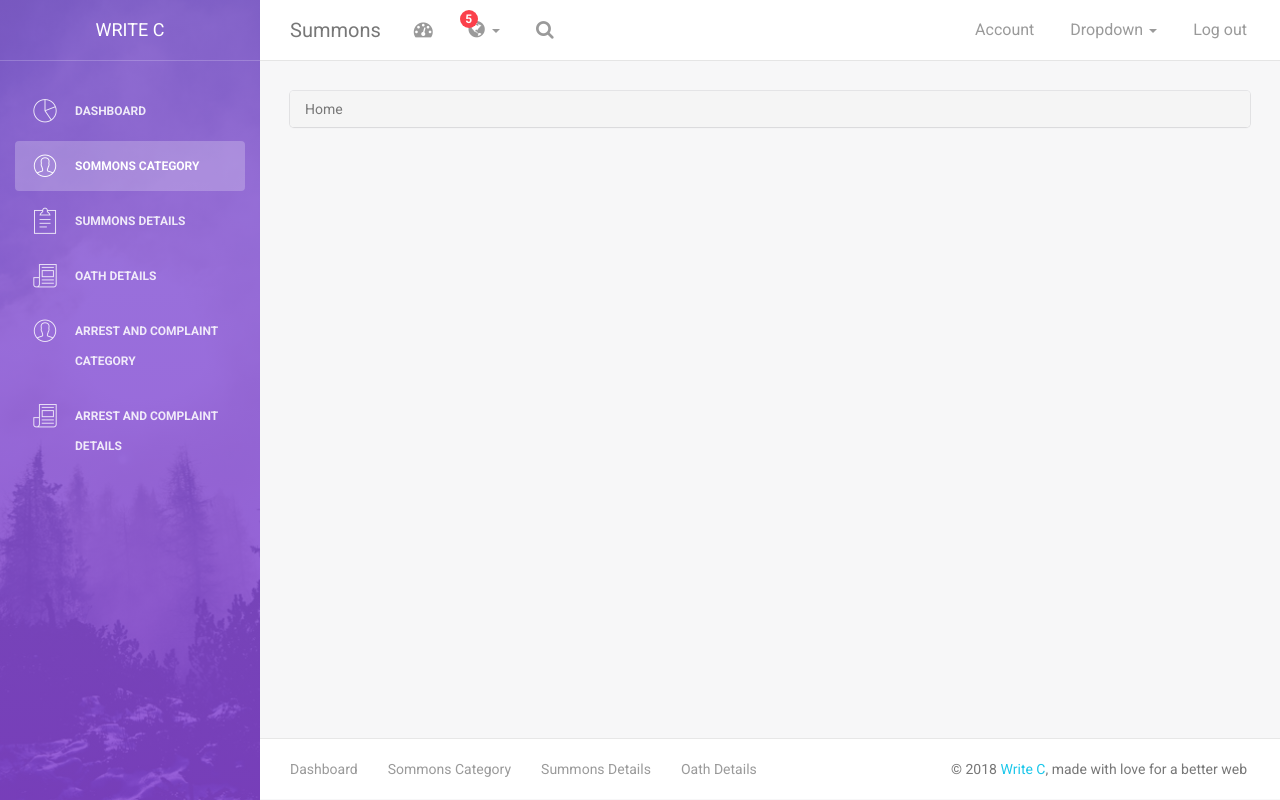
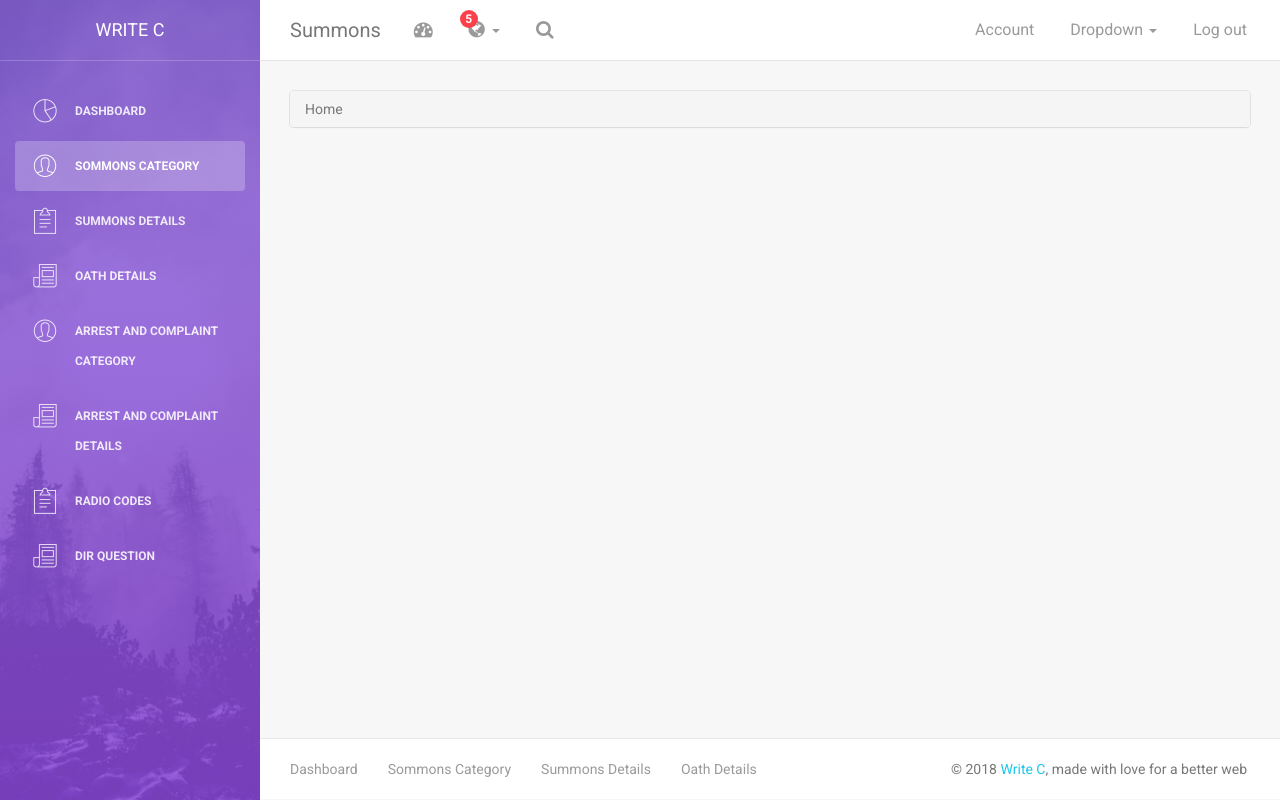
Before and after one commit to sajedgit/write_c, a CodeIgniter app: page /write_c/index.php/admin/index in a window 1280 px wide. Run offline with CodeIgniter, Linux system fonts and the light colour scheme; style sheets or scripts are compiled from the project's sources; some libraries are stand-ins or nearby versions.

Commit message:
add radio codes and Dir question to Menu bar

```diff
--- a/application/views/layout/main_layout.php
+++ b/application/views/layout/main_layout.php
@@ -84,6 +84,18 @@
                         <p>Arrest and Complaint Details</p>
                     </a>
                 </li>
+                <li>
+                    <a href="<?php echo site_url("radio_codes"); ?>">
+                        <i class="pe-7s-note2"></i>
+                        <p>Radio Codes</p>
+                    </a>
+                </li>
+                <li>
+                    <a href="<?php echo site_url("question_answer"); ?>">
+                        <i class="pe-7s-news-paper"></i>
+                        <p>DIR Question</p>
+                    </a>
+                </li>
 
             </ul>
     	</div>
@@ -127,6 +139,9 @@
                                 <li><a href="<?php echo site_url("oath"); ?>">Oath Details</a></li>
                                 <li><a href="<?php echo site_url("arrest_complaint_category"); ?>">Arrest and Complaint Category</a></li>
 								<li><a href="<?php echo site_url("arrest_complaint_details"); ?>">Arrest and Complaint Details</a></li>
+								<li><a href="<?php echo site_url("radio_codes"); ?>">Radio Codes</a></li>
+								<li><a href="<?php echo site_url("question_answer"); ?>">DIR Question</a></li>
+
                               </ul>
                         </li>
                         <li>
@@ -160,6 +175,8 @@
                                 <li><a href="<?php echo site_url("oath"); ?>">Oath Details</a></li>
 								<li><a href="<?php echo site_url("arrest_complaint_category"); ?>">Arrest and Complaint Category</a></li>
 								<li><a href="<?php echo site_url("arrest_complaint_details"); ?>">Arrest and Complaint Details</a></li>
+								<li><a href="<?php echo site_url("radio_codes"); ?>">Radio Codes</a></li>
+								<li><a href="<?php echo site_url("question_answer"); ?>">DIR Question</a></li>
 
                               </ul>
                         </li>
```
